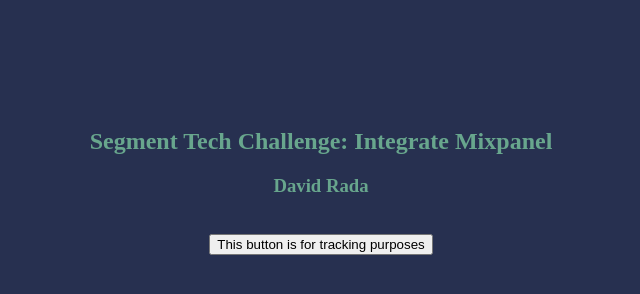
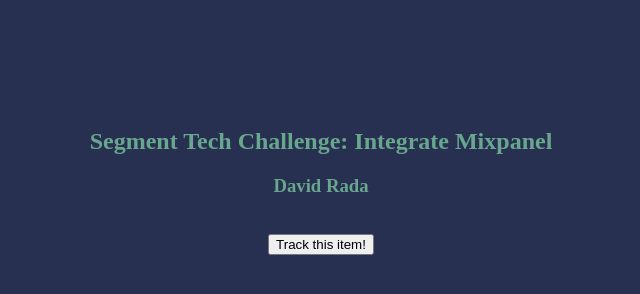
Before and after one commit to DavidJRada/segment-tech-challenge, a plain HTML site: page index.html in a window 1280 px wide. Shown: the whole page, without its empty margins (319-959 px from the left). Drawn offline with Linux system fonts and the light colour scheme.

Commit message:
removed segment track function

```diff
--- a/index.html
+++ b/index.html
@@ -41,9 +41,7 @@
     <h2>Segment Tech Challenge: Integrate Mixpanel</h2>
     <h3>David Rada</h3>
     <br>
-    <!-- <button id='button' onclick="trackClick()">Track this item!</button> -->
-
-    <button onclick='trackSegment()'>This button is for tracking purposes</button>
+    <button id='button' onclick="trackClick()">Track this item!</button>
 </body>
 
 </html>
--- a/js/main.js
+++ b/js/main.js
@@ -15,9 +15,3 @@
         }
     );
 }
-
-const trackSegment = () => {
-    analytics.track('Signed Up', {
-        plan: 'Enterprise'
-      });
-}
```
